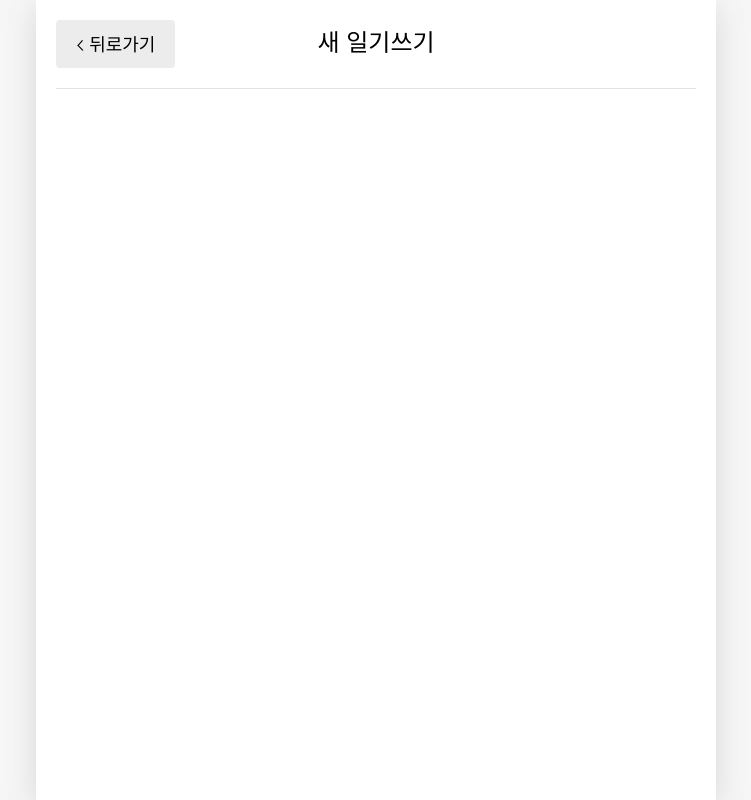
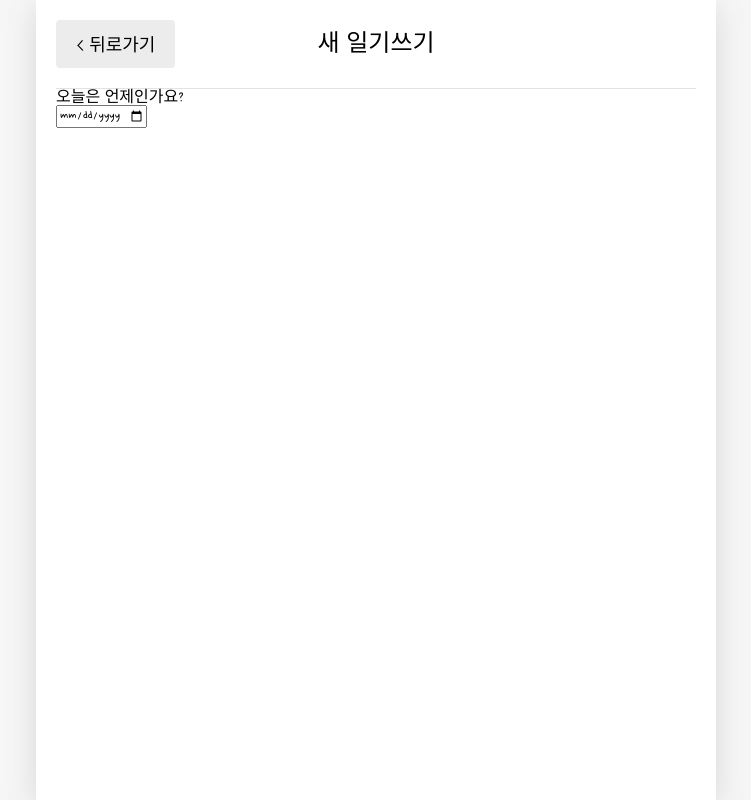
Before and after one commit to productuidev/emotion-diary, a React (Create React App) app: page /new in a window 1280 px wide. Shown: the whole page, without its empty margins (264-1015 px from the left). Built offline with nearby package versions, Linux system fonts and the light colour scheme.

Commit message:
create input date

```diff
--- a/src/pages/New.js
+++ b/src/pages/New.js
@@ -1,15 +1,35 @@
+import { useState } from "react";
 import { useNavigate } from "react-router-dom";
 
 import MyHeader from "./../components/MyHeader";
 import MyButton from "./../components/MyButton";
 
+const getStringDate = (date) => {
+  return date.toISOString().slice(0, 10);
+}
+
 const New = () => {
+  console.log(getStringDate(new Date()));
+  const [date, setDate] = useState();
+
   const navigate = useNavigate();
   return (
     <div>
       <MyHeader
         headText={"새 일기쓰기"}
-        leftChild={<MyButton text={"< 뒤로가기"} onClick={()=>navigate(-1)} />} />
+        leftChild={<MyButton text={"< 뒤로가기"} onClick={()=>navigate(-1)} />}
+      />
+      <div>
+        <section>
+          <h4>오늘은 언제인가요?</h4>
+          <div className="inputBox">
+            <input
+              type="date"
+              value={date}
+              onChange={(e)=>setDate(e.target.value)} />
+          </div>
+        </section>
+      </div>
     </div>
   );
 }
```
